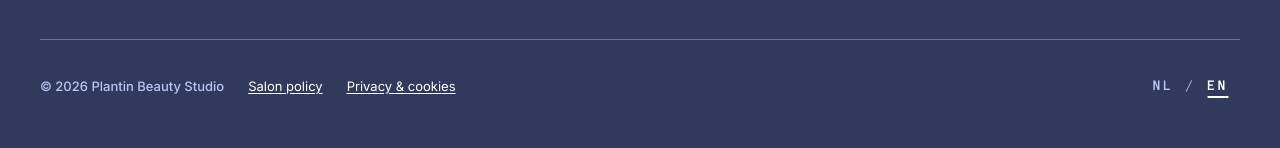
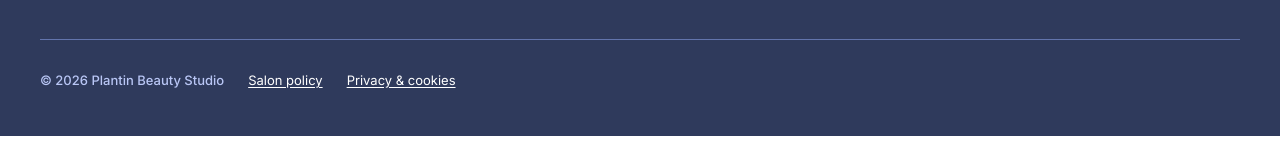
Before and after one commit to marienkovatetiana-source/plantin-beauty, a website built with Vite: page src/404.html in a window 1280 px wide. Shown: the part 1941-2089 px from the top of the page. Built offline with nearby package versions, Linux system fonts and the light colour scheme; files whose address does not match are found by name.

Commit message:
Remove language switcher

```diff
--- a/src/css/accent.css
+++ b/src/css/accent.css
@@ -4,7 +4,7 @@
 
 /* Menu + links */
 .site-nav__link:hover, .site-nav__link[aria-expanded="true"],
-.site-header__phone:hover, .lang-switch a:hover, .link-arrow:hover, .cat-hero__crumbs a:hover { color: var(--accent-spark); }   /* every link: raspberry pink on hover */
+.site-header__phone:hover, .link-arrow:hover, .cat-hero__crumbs a:hover { color: var(--accent-spark); }   /* every link: raspberry pink on hover */
 .site-nav__link:hover::after, .site-nav__link[aria-expanded="true"]::after { background: var(--accent-spark); }
 .menu-row:hover, .menu-row:focus-visible { background: var(--decor-slab-light); box-shadow: inset 4px 0 0 var(--accent-deep); color: var(--accent-deep); }
 .menu-row:hover .menu-row__meta { color: var(--accent-deep); }
@@ -20,9 +20,9 @@
 .faq-item__q:hover .faq-item__toggle { border-color: var(--accent-deep); color: var(--accent-deep); }
 .helper-row:hover { box-shadow: var(--shadow-plate), 0 0 0 1.5px var(--accent-deep); }
 
-/* Footer: links, social icons and language switch turn raspberry pink on hover (colour only, no background) */
+/* Footer: links and social icons turn raspberry pink on hover (colour only, no background) */
 .site-footer a.footer-col__line:hover, .site-footer .footer-social__link:hover,
-.site-footer .footer__legal a:hover, .site-footer .lang-switch a:hover { color: var(--accent-spark); opacity: 1; }
+.site-footer .footer__legal a:hover { color: var(--accent-spark); opacity: 1; }
 .site-footer .footer-social__link:hover .icon { color: var(--accent-spark); }
 
 /* Hero: description --text-secondary; the proof line (rating, price, years) and the category facts --text-tertiary */
--- a/src/css/components.css
+++ b/src/css/components.css
@@ -36,12 +36,6 @@
 }
 
 
-/* Language switch: two 44×44 links, active one underlined */
-.lang-switch { display: flex; align-items: center; font-family: var(--font-display); font-size: 14px; line-height: 1.3; letter-spacing: 0.15em; text-transform: uppercase; }
-.lang-switch a { display: flex; align-items: center; justify-content: center; width: 44px; height: 44px; color: var(--text-secondary); }
-.lang-switch a[aria-current="true"] { color: var(--text-primary); text-decoration: underline; text-underline-position: from-font; }
-.lang-switch a:hover { color: var(--text-accent); }
-.lang-switch__slash { color: var(--text-secondary); }
 
 /* Section head: eyebrow + h2 (eyebrow is decorative, title is the <h2>) */
 .section-head { display: flex; flex-direction: column; gap: var(--spacing-3); }
--- a/src/css/footer.css
+++ b/src/css/footer.css
@@ -1,5 +1,5 @@
 /* Footer (dark)
-   mobile 375: brand, two accordions (Visit us / Contact), social icons, legal links, copyright + language; bottom space for the sticky bar
+   mobile 375: brand, two accordions (Visit us / Contact), social icons, legal links, copyright; bottom space for the sticky bar
    tablet 768–1319: 2 columns — left: logo + tagline + social icons (48px zones), right: Visit us and Contact; one bottom row
    desktop 1320+: 4 equal columns, Follow as icon links */
 .site-footer {
@@ -48,7 +48,7 @@ a.footer-col__line:hover { text-decoration: underline; text-underline-position:
 .footer-social__link:focus-visible { outline: 2px solid #fff; outline-offset: 2px; }
 .footer-social__text { display: none; }
 
-/* Bottom: mobile = legal row (44px taps), then © + language */
+/* Bottom: mobile = legal row (44px taps), then © */
 .footer__bottom {
   display: flex; flex-wrap: wrap; align-items: center; justify-content: space-between; row-gap: var(--spacing-1);
   padding-top: var(--spacing-2); border-top: 1px solid var(--gray-500);
@@ -61,11 +61,6 @@ a.footer-col__line:hover { text-decoration: underline; text-underline-position:
 .footer__legal a:hover { color: var(--text-on-inverse-muted); }
 .footer__copy { font-size: 12px; line-height: 1.4; color: var(--text-on-inverse-muted); white-space: nowrap; }
 
-/* Language switch on dark */
-.lang-switch--inverse a { color: var(--text-on-inverse-muted); }
-.lang-switch--inverse a[aria-current="true"] { color: var(--text-on-inverse); }
-.lang-switch--inverse a:hover { color: var(--text-on-inverse); }
-.lang-switch--inverse .lang-switch__slash { color: var(--text-on-inverse-muted); }
 
 @media (min-width: 768px) {
   .site-footer { padding-top: var(--spacing-20); padding-bottom: var(--spacing-10); }
@@ -90,7 +85,6 @@ a.footer-col__line:hover { text-decoration: underline; text-underline-position:
   .footer__bottom { flex-wrap: nowrap; justify-content: flex-start; gap: var(--spacing-6); padding-top: var(--spacing-6); }
   .footer__legal { order: 0; flex-basis: auto; gap: var(--spacing-6); }
   .footer__legal a { padding: 0; font-size: 12px; font-weight: 400; line-height: 1.4; }
-  .footer__bottom .lang-switch { margin-left: auto; }
 }
 
 @media (min-width: 1320px) {
--- a/src/css/motion.css
+++ b/src/css/motion.css
@@ -13,7 +13,7 @@
 }
 
 /* ───────── 1. hover / state ───────── */
-.lang-switch a, .link-arrow, .cat-hero__crumbs a, .co__crumbs a, .cookie__settings, .site-header__phone,
+.link-arrow, .cat-hero__crumbs a, .co__crumbs a, .cookie__settings, .site-header__phone,
 .info-row a, .footer__legal a, a.footer-col__line, .footer-social__link {
   transition: color var(--motion-fast) ease, opacity var(--motion-fast) ease;
 }
--- a/src/css/type.css
+++ b/src/css/type.css
@@ -22,9 +22,3 @@ body { font-weight: 450; }
 
 /* Eyebrows: 14px at every width */
 .section-head__eyebrow, .hero__eyebrow, .plate-hero__eyebrow { font-size: 14px; }
-
-/* Language switch: bigger, bold, clearly active/inactive */
-.lang-switch { font-size: 15px; font-weight: 700; }
-.lang-switch a[aria-current="true"] { color: var(--accent-deep); text-decoration-thickness: 2px; text-underline-offset: 5px; }
-.lang-switch__slash { color: var(--text-secondary); font-weight: 400; }
-.lang-switch--inverse a[aria-current="true"] { color: var(--text-on-inverse); }   /* footer (dark): the active language stays white */
--- a/src/partials/footer.html
+++ b/src/partials/footer.html
@@ -40,11 +40,6 @@
           <a href="salon-policy.html">Salon policy</a>
           <a href="privacy.html">Privacy &amp; cookies</a>
         </nav>
-        <div class="lang-switch lang-switch--inverse">
-          <a href="#" lang="nl" hreflang="nl">NL</a>
-          <span class="lang-switch__slash" aria-hidden="true">/</span>
-          <a href="index.html" lang="en" hreflang="en" aria-current="true">EN</a>
-        </div>
       </div>
     </div>
   </footer>
--- a/src/partials/header.html
+++ b/src/partials/header.html
@@ -31,11 +31,6 @@
       <div class="site-header__spacer"></div>
 
       <div class="site-header__actions">
-        <div class="lang-switch">
-          <a href="#" lang="nl" hreflang="nl">NL</a>
-          <span class="lang-switch__slash" aria-hidden="true">/</span>
-          <a href="index.html" lang="en" hreflang="en" aria-current="true">EN</a>
-        </div>
         <a class="site-header__phone" href="tel:+32468264014">+32 468 26 40 14</a>
         <a class="btn btn--primary site-header__book" href="https://www.treatwell.be/en/place/plantin-beauty/" target="_blank" rel="noopener">Book now</a>
       </div>
@@ -53,11 +48,6 @@
           <img src="images/plantin-logo-dark.svg" alt="Plantin Beauty Studio — home" width="108" height="30">
         </a>
         <div class="site-header__spacer"></div>
-        <div class="lang-switch">
-          <a href="#" lang="nl" hreflang="nl">NL</a>
-          <span class="lang-switch__slash" aria-hidden="true">/</span>
-          <a href="index.html" lang="en" hreflang="en" aria-current="true">EN</a>
-        </div>
         <button class="menu-button" type="button" aria-label="Close menu" data-menu-close>
           <svg class="icon" width="24" height="24" aria-hidden="true" focusable="false"><use href="#close"/></svg>
         </button>
```
